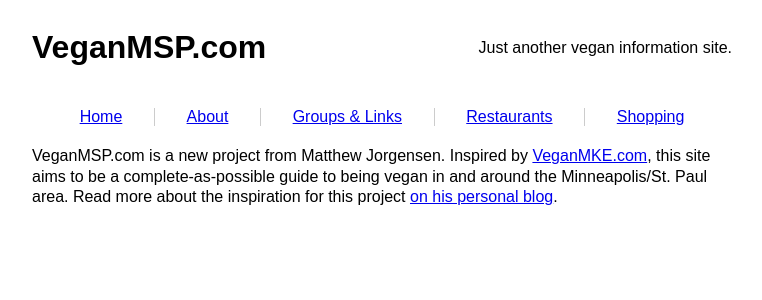
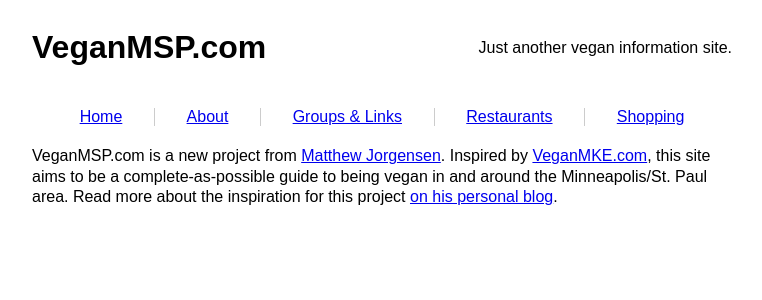
Before and after one commit to VeganMSP/veganmsp.com-jekyll, a Jekyll site: the page built from about.md, in a window 1280 px wide. Shown: the top 300 px of the page, without its empty margins (258-1020 px from the left). Built offline with Jekyll 4.4.1, drawn with Linux system fonts in a browser that asks for light colours; part of the change alters nothing that is shown.

```diff
--- a/about.md
+++ b/about.md
@@ -5,10 +5,12 @@ permalink: /about/
 enableMenu: true
 ---
 
-VeganMSP.com is a new project from Matthew Jorgensen. Inspired by
-[VeganMKE.com][0], this site aims to be a complete-as-possible guide to
+VeganMSP.com is a new project from [Matthew Jorgensen][blog]. Inspired by
+[VeganMKE.com][veganmke], this site aims to be a complete-as-possible
+guide to
 being vegan in and around the Minneapolis/St. Paul area. Read more about
-the inspiration for this project [on his personal blog][1].
+the inspiration for this project [on his personal blog][veganmsp-blog-post].
 
-[0]:https://veganmilwaukee.com/
-[1]:https://jrgnsn.net/2018/09/03/veganmsp-com/
+[blog]:https://jrgnsn.net/
+[veganmke]:https://veganmilwaukee.com/
+[veganmsp-blog-post]:https://jrgnsn.net/2018/09/03/veganmsp-com/
```
